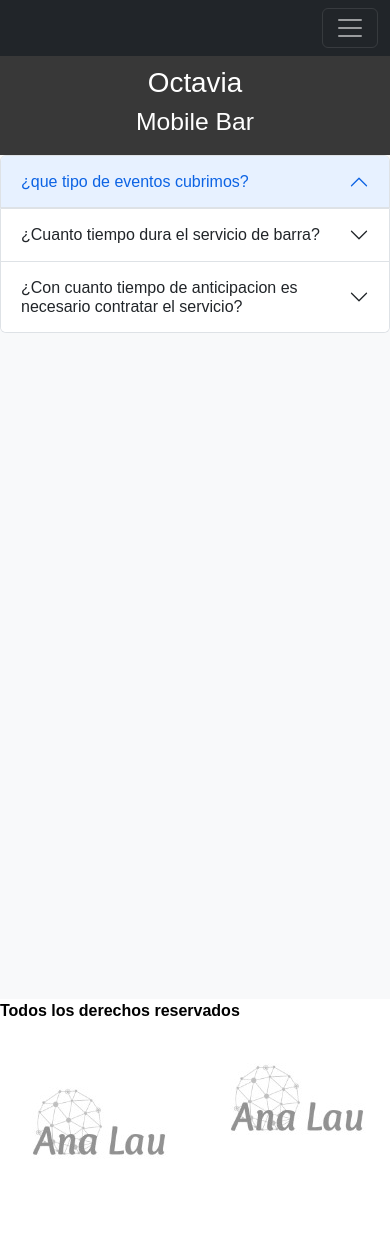
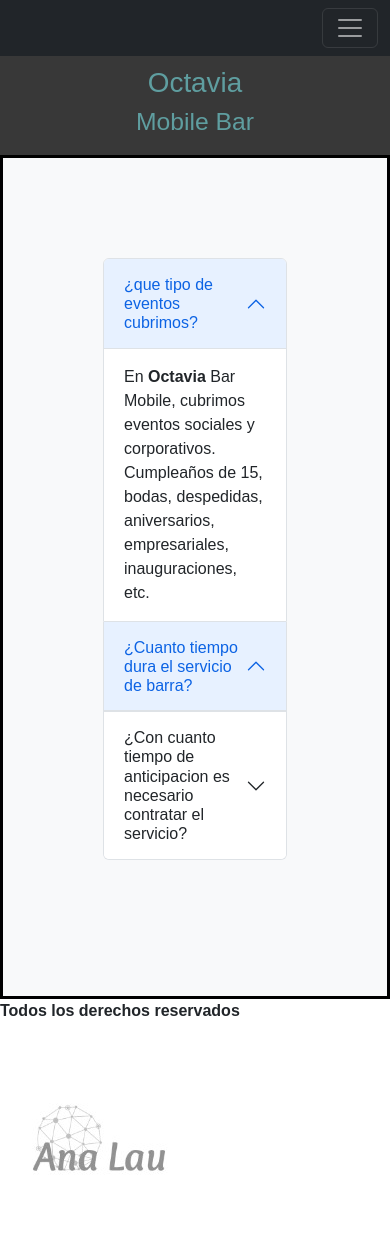
Before and after one commit to ana-lau-37/OctaviaBar, a website: page faq.html in a window 390 px wide. Drawn offline with nearby package versions, Linux system fonts and the light colour scheme.

Commit message:
intentando guardar

```diff
--- a/faq.html
+++ b/faq.html
@@ -67,7 +67,7 @@
 					  ¿que tipo de eventos cubrimos?
 					</button>
 				  </h2>
-				  <div id="collapseOne" class="accordion-collapse collapse" aria-labelledby="headingOne" data-bs-parent="#accordionExample">
+				  <div id="collapseOne" class="accordion-collapse collapse show" aria-labelledby="headingOne" data-bs-parent="#accordionExample">
 					<div class="accordion-body">
 					  En <strong>Octavia</strong> Bar Mobile, cubrimos eventos sociales y corporativos. Cumpleaños de 15, bodas, despedidas, aniversarios, empresariales, inauguraciones, etc.
 					</div>
@@ -76,7 +76,7 @@
 
 				<div class="accordion-item">
 				  <h2 class="accordion-header" id="headingTwo">
-					<button class="accordion-button collapsed" type="button" data-bs-toggle="collapse" data-bs-target="#collapseTwo" aria-expanded="false" aria-controls="collapseTwo">
+					<button class="accordion-button" type="button" data-bs-toggle="collapse" data-bs-target="#collapseTwo" aria-expanded="true" aria-controls="collapseTwo">
 					  ¿Cuanto tiempo dura el servicio de barra?
 					</button>
 				  </h2>
@@ -99,11 +99,10 @@
 					</div>
 				  </div>
 				</div>
-
 			  </div>
-			<footer class="footer">
-				<strong>Todos los derechos reservados</strong>
-				<img src="./imagenes/Free_Sample_By_Wix.png" alt="pie" />
+			  <footer class="footer">
+				<p><strong>Todos los derechos reservados</strong></p>
+				<img src="./imagenes/Free_Sample_By_Wix.png" alt="footer" />
 			</footer>
 		</div>
 	</body>
--- a/scss/_footer.scss
+++ b/scss/_footer.scss
@@ -1,6 +1 @@
 /** @format */
-
-.footer {
-	color: black;
-	background-image: url(../imagenes/Free_Sample_By_Wix.png);
-}
--- /dev/null
+++ b/scss/_mediaqueries.scss
@@ -0,0 +1,13 @@
+/** @format */
+
+@media screen and (max-width: 480px) {
+	.row {
+		background-color: #5f9ea0;
+	}
+	.contacto {
+		background-color: #5f9ea0;
+	}
+	.titulos1y2 {
+		color: #5f9ea0;
+	}
+}
--- a/scss/_servicio.scss
+++ b/scss/_servicio.scss
@@ -1 +1,9 @@
 /** @format */
+.row {
+	background-color: grey;
+	transition: all 1s;
+}
+.card {
+	padding: 30px;
+	margin: 30px;
+}
--- a/scss/style.scss
+++ b/scss/style.scss
@@ -8,3 +8,5 @@
 @import "titulos";
 @import "variable";
 @import "servicio";
+@import "mediaqueries";
+@import "animaciones";
```
Also changed, not shown: Contacto.html (+3 -3 lines), Nosotros.html (+4 -4 lines), Servicio.html (+4 -0 lines), index.html (+1 -1 lines), css/style.css, scss/_faq.scss (added), 1 other file.
